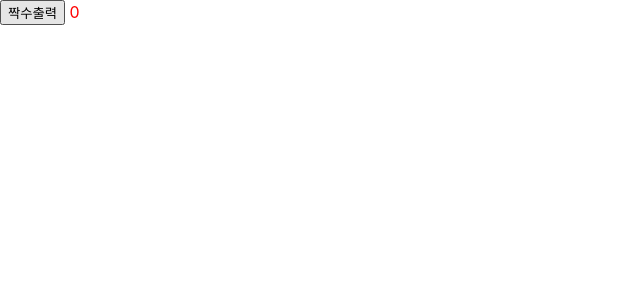
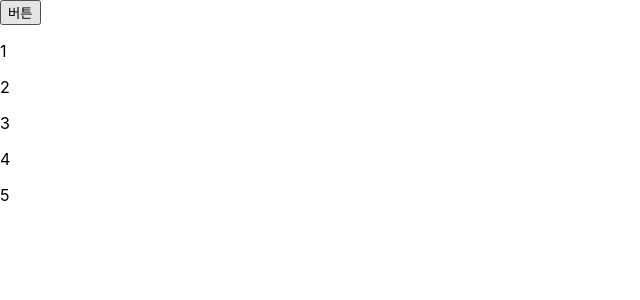
Before and after one commit to YuYoungKwang/fe-react-study, a React (Create React App) app: page / in a window 1280 px wide. Shown: the top 300 px of the page, without its empty margins (0-640 px from the left). Built offline with nearby package versions, Linux system fonts and the light colour scheme.

Commit message:
리액트 배열 state 변수사용

```diff
--- a/src/App.js
+++ b/src/App.js
@@ -5,11 +5,12 @@
 import State02 from './components/State02';
 import Export01 from './components/Export01';
 import Quiz01 from './quiz/quiz01/Quiz01';
+import State03 from './components/State03';
 
 function App() {
 
     // return <Export01/>;
-    return <Quiz01/>;
+    return <State03/>;
 
   // return (
   //   <div className="App">
--- /dev/null
+++ b/src/components/State03.js
@@ -0,0 +1,38 @@
+import { useState } from "react";
+
+function State03(){
+
+    // { key : value,
+    //   key : [] }
+
+    // [ ㅇ, ㅇ, ㅇ]
+    // [ {}, {}, {} ]
+
+    //let arr = [1,2,3,4,5];
+    let [arr, setArr] = useState([1,2,3,4,5]);
+
+    const btn_func = ()=>{
+        // 배열에 값 추가   unshift   push    splice...
+        //[1,2,3,4,5]
+        //arr.push(9);  //[1,2,3,4,5,9];
+        //setArr(arr);  재렌더링이 발생하지 않음
+
+        //let temp = arr;  // [1,2,3,4,5]
+        let temp = [...arr];  //배열 깊은 복사 [  ...[1,2,3,4,5]  ]
+        temp.push(9);   //[1,2,3,4,5,9]
+        setArr(temp);
+        console.log(arr);
+    }
+    return (
+        <div>
+            <button onClick={btn_func}>버튼</button>
+            {
+                arr.map((val)=>{
+                    return <p>{val}</p>;
+                })
+            }
+        </div>
+    );
+}
+
+export default State03;
```
